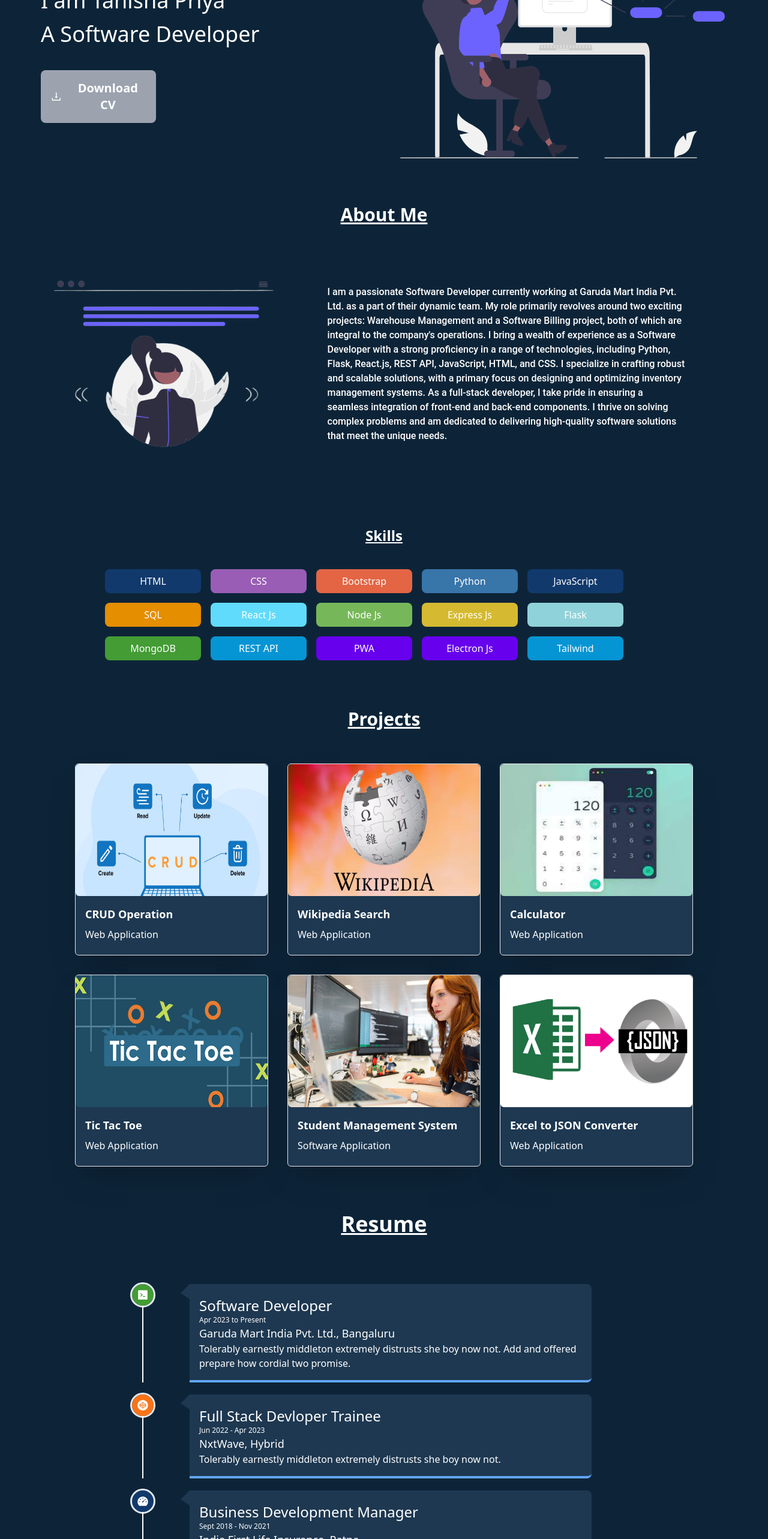
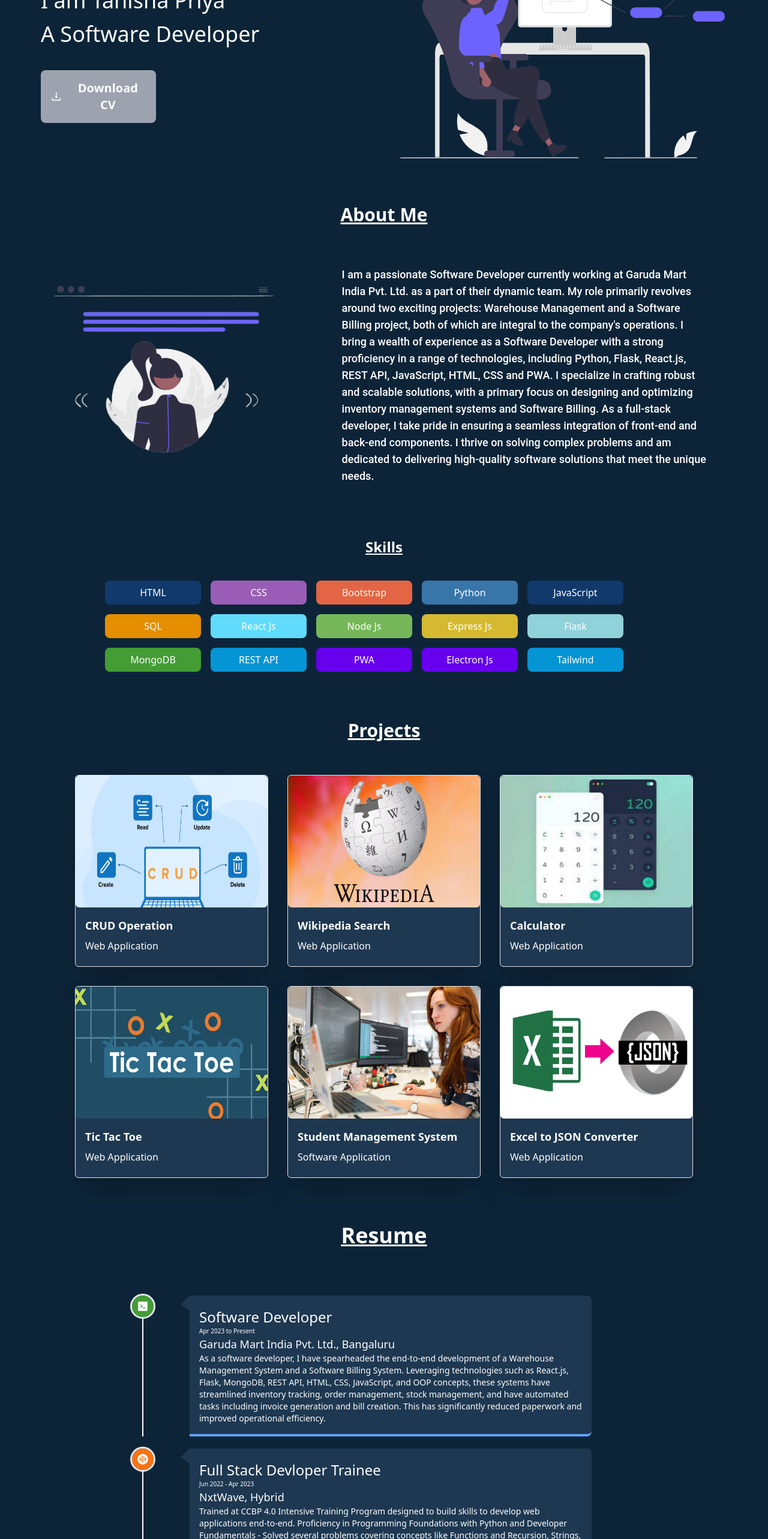
Before and after one commit to Tanipriya/PortfolioBlog, a React (Create React App) app: page / in a window 1280 px wide. Shown: the part 234-2800 px from the top of the page at 60% size. Built offline with nearby package versions, Linux system fonts and the light colour scheme.

Commit message:
work experience added

```diff
--- a/src/Portfolio/About.js
+++ b/src/Portfolio/About.js
@@ -35,7 +35,7 @@ const About = () => {
 
           </div>
 
-          <div className="flex font-roboto font-medium text-base  flex-col  w-6/12 p-2">
+          <div className="flex font-roboto font-medium text-lg ml-8 mt-5  flex-col  w-6/12 ">
             <p>
               I am a passionate Software Developer currently working at Garuda
               Mart India Pvt. Ltd. as a part of their dynamic team. My role
@@ -44,10 +44,10 @@ const About = () => {
               integral to the company's operations. I bring a wealth of
               experience as a Software Developer with a strong proficiency in a
               range of technologies, including Python, Flask, React.js, REST
-              API, JavaScript, HTML, and CSS. I specialize in crafting robust
+              API, JavaScript, HTML, CSS and PWA. I specialize in crafting robust
               and scalable solutions, with a primary focus on designing and
-              optimizing inventory management systems. As a full-stack
-              developer, I take pride in ensuring a seamless integration of
+              optimizing inventory management systems and Software Billing.
+              As a full-stack developer, I take pride in ensuring a seamless integration of
               front-end and back-end components. I thrive on solving complex
               problems and am dedicated to delivering high-quality software
               solutions that meet the unique needs. <br/>
--- a/src/Portfolio/Projects.js
+++ b/src/Portfolio/Projects.js
@@ -5,7 +5,6 @@ import img3 from "../Asset/Untitled_design_(12)_1600925482551_1600925492949.avif
 import img4 from "../Asset/images.jpeg";
 import img5 from "../Asset/TicTacToe_OG-logo.jpg";
 import img6 from "../Asset/maxresdefault.jpg";
-import {  AiOutlineDownload } from "react-icons/ai";
 import About from "./About";
 
 const projectDetails = [
--- a/src/Portfolio/Resume.js
+++ b/src/Portfolio/Resume.js
@@ -13,7 +13,7 @@ const techExperience = [
     experience: "Apr 2023 to Present",
     company: "Garuda Mart India Pvt. Ltd., Bangaluru",
     description:
-      "Tolerably earnestly middleton extremely distrusts she boy now not. Add and offered prepare how cordial two promise.",
+      "As a software developer, I have spearheaded the end-to-end development of a Warehouse Management System and a Software Billing System. Leveraging technologies such as React.js, Flask, MongoDB, REST API, HTML, CSS, JavaScript, and OOP concepts, these systems have streamlined inventory tracking, order management, stock management, and have automated tasks including invoice generation and bill creation. This has significantly reduced paperwork and improved operational efficiency.",
     icon: <AiFillCode />,
     color: "#439C34",
     hoverColor: "#486a8c",
@@ -23,7 +23,7 @@ const techExperience = [
     experience: "Jun 2022 - Apr 2023",
     company: "NxtWave, Hybrid",
     description:
-      "Tolerably earnestly middleton extremely distrusts she boy now not. ",
+      "Trained at CCBP 4.0 Intensive Training Program designed to build skills to develop web applications end-to-end. Proficiency in Programming Foundations with Python and Developer Fundamentals  - Solved several problems covering concepts like Functions and Recursion, Strings, Lists, Dictionaries, Sets, Tuples, etc. Built Static, Responsive, and Dynamic Web Applications from scratch using JS, React JS, Node and Express JS. Built applications like TodoList, Wikipedia Search using HTML, CSS, Bootstrap, JavaScript Experience with Relational and Non-Relational Databases .",
     icon: <AiFillCodepenCircle />,
     color: "#F97316",
     hoverColor: "#486a8c",
@@ -33,7 +33,7 @@ const techExperience = [
     experience: "Sept 2018 - Nov 2021",
     company: "India First Life Insurance, Patna",
     description:
-      "Tolerably earnestly middleton extremely distrusts she boy now not. Add and offered prepare how cordial two promise.",
+      "As a Business Development Manager, Generated leads from exciting bank customer's and  Worked closely with clients and create finacial portfolio for customers.  Worked with persistency leads and maintained the customer and company bonding, generated revenue from closing the deals. ",
     icon: <AiFillDashboard />,
     color: "#11396C",
     hoverColor: "#486a8c",
@@ -43,7 +43,7 @@ const techExperience = [
     experience: "Oct 2017 - Aug 2018",
     company: "Reliance Nippon Life Insurance, Patna",
     description:
-      "Tolerably earnestly middleton extremely distrusts she boy now not. ",
+      "Provide support in Sales of Life Insurance business through direct marketing. Sought out new clients and developed clientele by networking to find new customers and generate lists of prospective clients. Identified business prospect through cold calling, marketing, and database leads.",
     icon: <AiFillMacCommand />,
     color: "#2FA499",
     hoverColor: "#486a8c",
@@ -154,14 +154,13 @@ const Resume = () => {
                     <div className="flex ml-10 w-full" >
                       <div className="flex w-5 h-1 border-t-[15px] border-t-transparent border-r-[15px] border-r-[#1e3851] border-b-[10px] border-b-transparent"></div>
                       <div
-                        className=" bg-[#1e3851] w-10/12 rounded-r-lg  border-b-4 border-b-blue-400 p-4"
-                      >
+                        className=" bg-[#1e3851] w-10/12 rounded-r-lg  border-b-4 border-b-blue-400 p-4">
                         <h1 className="font-medium text-2xl mt-1 ">
                           {item.title}
                         </h1>
-                        <p className="text-xs">{item.experience}</p>
+                        <p className="text-[10px]">{item.experience}</p>
                         <h1 className="font-medium text-lg">{item.company}</h1>
-                        <h1>{item.description}</h1>
+                        <p className="text-sm">{item.description}</p>
                       </div>
                     </div>
                   </div>
@@ -173,7 +172,7 @@ const Resume = () => {
       </div>
 
       <div className="flex flex-col items-center justify-center mt-10 mb-20">
-        <h1 className="text-white  font-medium mb-10 text-4xl underline ">
+        <h1 className="text-white  font-medium mb-10 text-4xl underline npm start">
           Certificates
         </h1>
         <div className="flex flex-wrap   justify-center">
```
